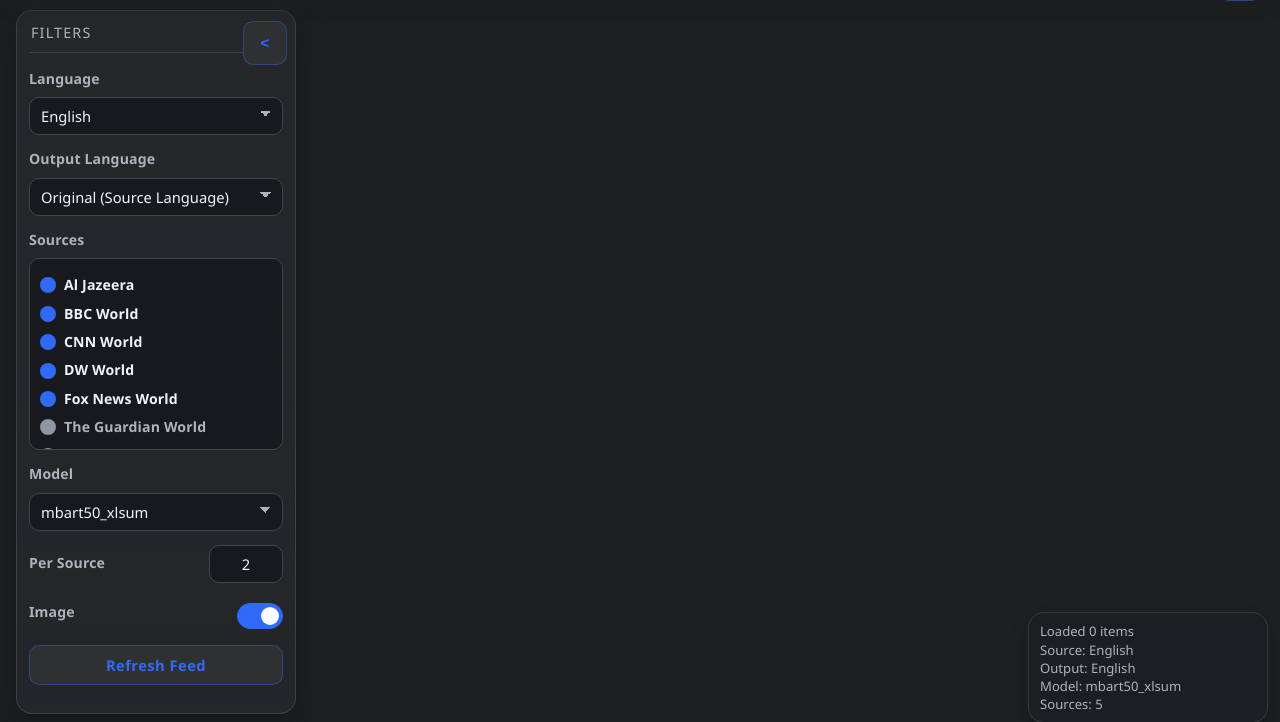
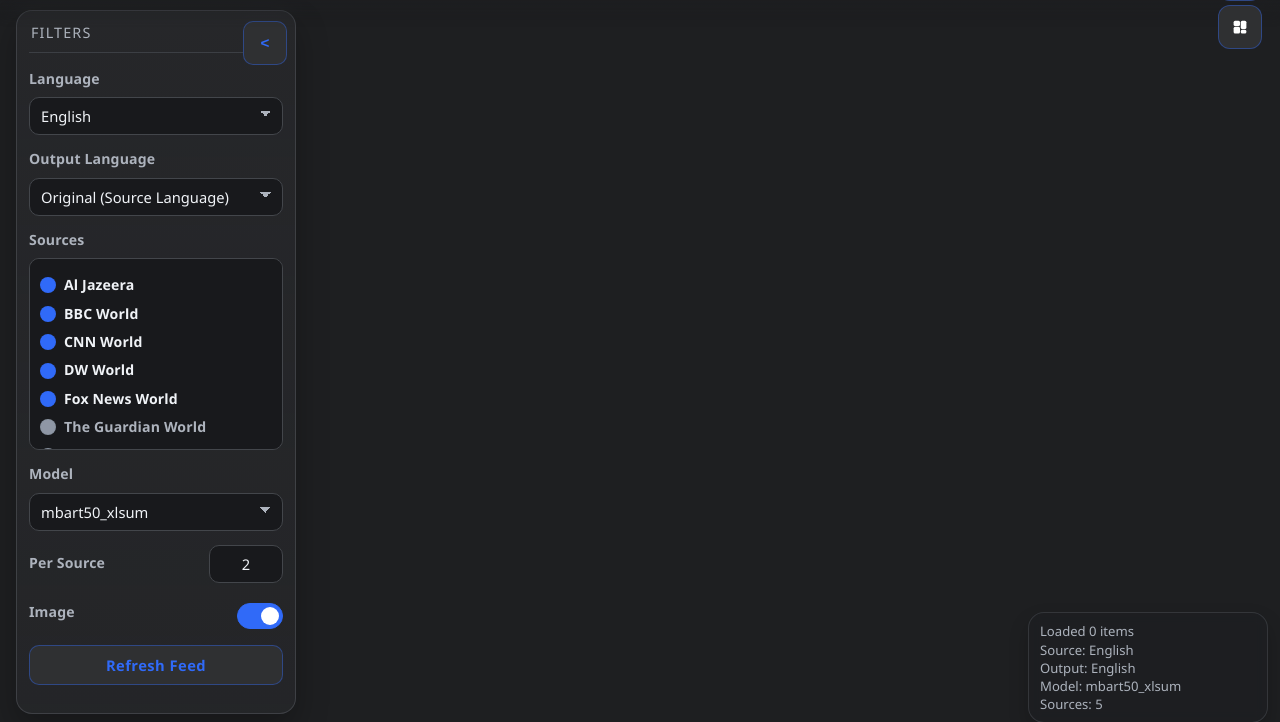
Before and after one commit to mskayacioglu/samurAI, a Flask app: page / in a window 1280 px wide. Shown: the part 65-787 px from the top of the page. Run offline with Flask 3, Linux system fonts and the light colour scheme; data that the repository does not hold is empty.

Commit message:
arayüz haber sunum iyileştirmesi

```diff
--- a/news_flow_web/static/styles.css
+++ b/news_flow_web/static/styles.css
@@ -143,6 +143,63 @@ body.light-theme::before {
   transform: scale(0.98);
 }
 
+.column-toggle-btn {
+  position: absolute;
+  top: 56px;
+  right: 2px;
+  width: 44px;
+  height: 44px;
+  border-radius: 12px;
+  border: 1px solid rgba(48, 106, 248, 0.42);
+  background: rgb(47, 48, 50);
+  color: rgb(255, 255, 255);
+  font-weight: 700;
+  font-size: 0.82rem;
+  line-height: 1;
+  padding: 0;
+  display: grid;
+  place-items: center;
+  cursor: pointer;
+  transition:
+    transform 120ms ease,
+    filter 120ms ease,
+    color 120ms ease,
+    background-color 120ms ease,
+    border-color 120ms ease;
+}
+
+.column-toggle-btn:hover {
+  background: var(--blue);
+  border-color: rgba(48, 106, 248, 0.82);
+  filter: brightness(1.03);
+}
+
+.column-toggle-btn:active {
+  transform: scale(0.98);
+}
+
+.column-icon {
+  position: absolute;
+  width: 18px;
+  height: 18px;
+  opacity: 0;
+  transform: scale(0.82);
+  transition: opacity 180ms ease, transform 180ms ease;
+}
+
+.column-icon svg {
+  width: 100%;
+  height: 100%;
+  fill: currentColor;
+}
+
+.column-toggle-btn[data-cols="1"] .icon-1,
+.column-toggle-btn[data-cols="2"] .icon-2,
+.column-toggle-btn[data-cols="3"] .icon-3 {
+  opacity: 1;
+  transform: scale(1);
+}
+
 .theme-icon {
   position: absolute;
   font-size: 1.2rem;
--- a/news_flow_web/templates/index.html
+++ b/news_flow_web/templates/index.html
@@ -11,6 +11,39 @@
       <button id="themeToggleBtn" type="button" class="theme-toggle-btn" aria-label="Toggle theme">
         <span class="theme-icon theme-icon-moon" aria-hidden="true">☾</span>
         <span class="theme-icon theme-icon-sun" aria-hidden="true">☼</span>
+      </button>
+      <button
+        id="columnToggleBtn"
+        type="button"
+        class="column-toggle-btn"
+        data-cols="2"
+        aria-label="Cycle columns"
+      >
+        <span class="column-icon icon-1" aria-hidden="true">
+          <svg viewBox="0 0 24 24" role="img" focusable="false">
+            <rect x="4" y="3.5" width="16" height="6.5" rx="2"></rect>
+            <rect x="4" y="11.5" width="16" height="4.5" rx="2"></rect>
+            <rect x="4" y="17.5" width="16" height="3" rx="1.5"></rect>
+          </svg>
+        </span>
+        <span class="column-icon icon-2" aria-hidden="true">
+          <svg viewBox="0 0 24 24" role="img" focusable="false">
+            <rect x="3.5" y="3.5" width="8.5" height="7" rx="2"></rect>
+            <rect x="3.5" y="11.5" width="8.5" height="9" rx="2"></rect>
+            <rect x="13" y="3.5" width="7.5" height="11" rx="2"></rect>
+            <rect x="13" y="15.5" width="7.5" height="5" rx="2"></rect>
+          </svg>
+        </span>
+        <span class="column-icon icon-3" aria-hidden="true">
+          <svg viewBox="0 0 24 24" role="img" focusable="false">
+            <rect x="2.5" y="3.5" width="6" height="6.5" rx="1.8"></rect>
+            <rect x="2.5" y="11" width="6" height="9.5" rx="1.8"></rect>
+            <rect x="9.5" y="3.5" width="5" height="10" rx="1.8"></rect>
+            <rect x="9.5" y="14.5" width="5" height="6" rx="1.8"></rect>
+            <rect x="15.5" y="3.5" width="6" height="5" rx="1.8"></rect>
+            <rect x="15.5" y="9.5" width="6" height="11" rx="1.8"></rect>
+          </svg>
+        </span>
       </button>
       <h1 class="page-title">
         <span class="samur">samur</span><span class="ai">A<span class="latin-i">I</span></span>
@@ -121,12 +154,14 @@
       const appEl = document.querySelector(".app");
       const panelToggleBtn = document.getElementById("panelToggleBtn");
       const themeToggleBtn = document.getElementById("themeToggleBtn");
+      const columnToggleBtn = document.getElementById("columnToggleBtn");
       const bodyEl = document.body;
       const allSources = {{ sources | tojson }};
       const allLanguages = {{ languages | tojson }};
       let latestItems = [];
       let lastRenderedColumnCount = null;
       let panelHidden = false;
+      let manualColumnCount = 2;
       let activeTheme = "dark";
 
       function setTheme(themeName) {
@@ -228,6 +263,11 @@
         bodyEl.classList.toggle("three-col-mode", shouldCenterLogo);
       }
 
+      function updateColumnToggleLabel() {
+        columnToggleBtn.dataset.cols = String(manualColumnCount);
+        columnToggleBtn.setAttribute("aria-label", `Columns: ${manualColumnCount}. Click to cycle`);
+      }
+
       function captureCardPositions() {
         const positions = new Map();
         feedEl.querySelectorAll(".news-card").forEach((card) => {
@@ -272,7 +312,7 @@
         if (window.matchMedia("(max-width: 980px)").matches) {
           return 1;
         }
-        return panelHidden ? 3 : 2;
+        return manualColumnCount;
       }
 
       function createFeedColumns(columnCount) {
@@ -293,6 +333,9 @@
         const { previousPositions = null, disableEntryAnimation = false } = options;
         const showImages = !!showImagesEl?.checked;
         const columnCount = getFeedColumnCount();
+        const singleColumnDesktop =
+          columnCount === 1 && !window.matchMedia("(max-width: 980px)").matches;
+        feedEl.classList.toggle("single-column-layout", singleColumnDesktop);
         const columns = createFeedColumns(columnCount);
 
         items.forEach((item, index) => {
@@ -312,8 +355,10 @@
           const imageEl = node.querySelector(".news-image");
           if (showImages && item.image_url) {
             imageEl.src = item.image_url;
+            card.dataset.hasImage = "1";
           } else {
             imageEl.classList.add("hidden");
+            card.dataset.hasImage = "0";
           }
 
           const link = node.querySelector(".source-link");
@@ -393,6 +438,17 @@
       themeToggleBtn.addEventListener("click", () => {
         setTheme(activeTheme === "light" ? "dark" : "light");
       });
+      columnToggleBtn.addEventListener("click", () => {
+        const previousPositions = captureCardPositions();
+        manualColumnCount = manualColumnCount === 3 ? 1 : manualColumnCount + 1;
+        updateColumnToggleLabel();
+        if (latestItems.length) {
+          renderFeed(latestItems, {
+            previousPositions,
+            disableEntryAnimation: true,
+          });
+        }
+      });
       displayModeEl.addEventListener("change", () => {
         applyDisplayModeInPlace();
       });
@@ -424,6 +480,7 @@
       });
       window.addEventListener("load", () => {
         initTheme();
+        updateColumnToggleLabel();
         updatePanelToggleLabel();
         syncLogoCenterState();
         renderSourceOptions();
```
Also changed, not shown: other parts of news_flow_web/static/styles.css (+67 -1 lines).
